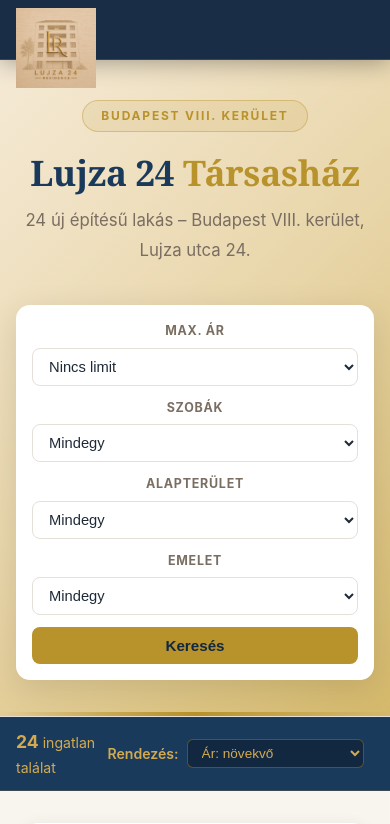
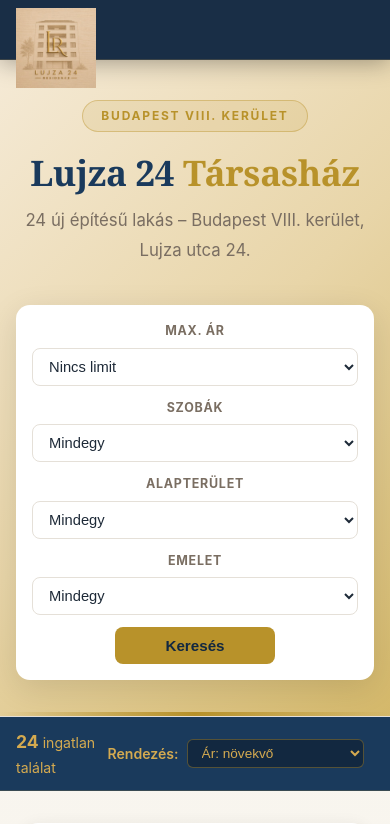
Before and after one commit to Akolak18/PROJECT-SIMPLE, a Flask app: page /ingatlan-ertekesites in a window 390 px wide. Shown: the top 824 px of the page. Run offline with Flask 3, Linux system fonts and the light colour scheme.

Commit message:
Center search button below the 4 filter dropdowns
Changed grid to 4 equal columns (was 3+auto), button spans all columns
with justify-self:center so it sits centered below the filters on all
screen sizes.

Co-Authored-By: Claude Sonnet 4.6 <noreply@anthropic.com>
Claude-Session: https://claude.ai/code/session_014petuLLSC47wXb62gZwvgJ

```diff
--- a/templates/ingatlan_ertekesites.html
+++ b/templates/ingatlan_ertekesites.html
@@ -143,7 +143,7 @@
       margin: 0 auto;
       box-shadow: var(--shadow-lg);
       display: grid;
-      grid-template-columns: 1fr 1fr 1fr auto;
+      grid-template-columns: 1fr 1fr 1fr 1fr;
       gap: 12px;
       align-items: end;
     }
@@ -183,6 +183,9 @@
       cursor: pointer;
       transition: background .2s, transform .1s;
       white-space: nowrap;
+      grid-column: 1 / -1;
+      justify-self: center;
+      min-width: 160px;
     }
     .btn-search:hover { background: var(--gold-light); }
     .btn-search:active { transform: scale(.97); }
@@ -486,9 +489,7 @@
       .search-box {
         grid-template-columns: 1fr 1fr;
       }
-      .btn-search { grid-column: span 2; }
-      .search-box .search-field:nth-child(1),
-      .search-box .search-field:nth-child(2) { grid-column: span 1; }
+      .btn-search { grid-column: 1 / -1; justify-self: center; min-width: 160px; }
       nav { padding: 0 16px; }
       .nav-links { display: none; }
       .hero { padding: 40px 16px 36px; }
@@ -497,7 +498,7 @@
     }
     @media (max-width: 480px) {
       .search-box { grid-template-columns: 1fr; padding: 16px; }
-      .btn-search { grid-column: span 1; }
+      .btn-search { grid-column: 1 / -1; justify-self: center; }
     }
   </style>
 </head>
```
